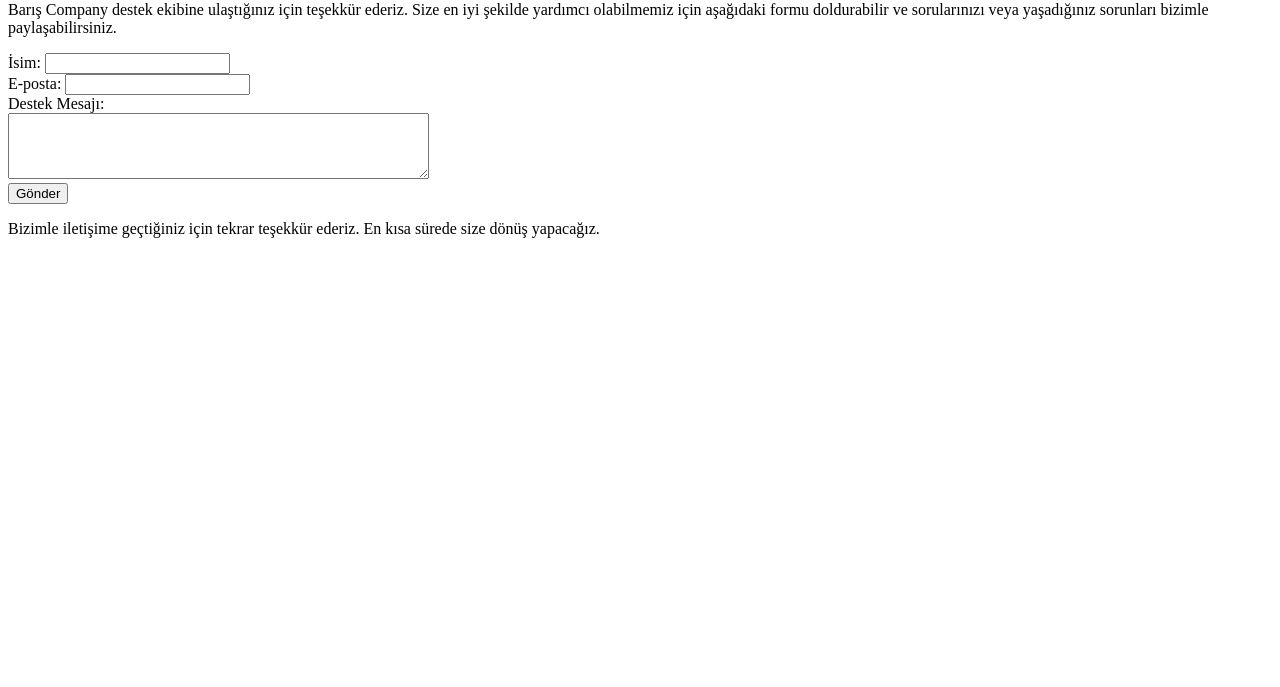
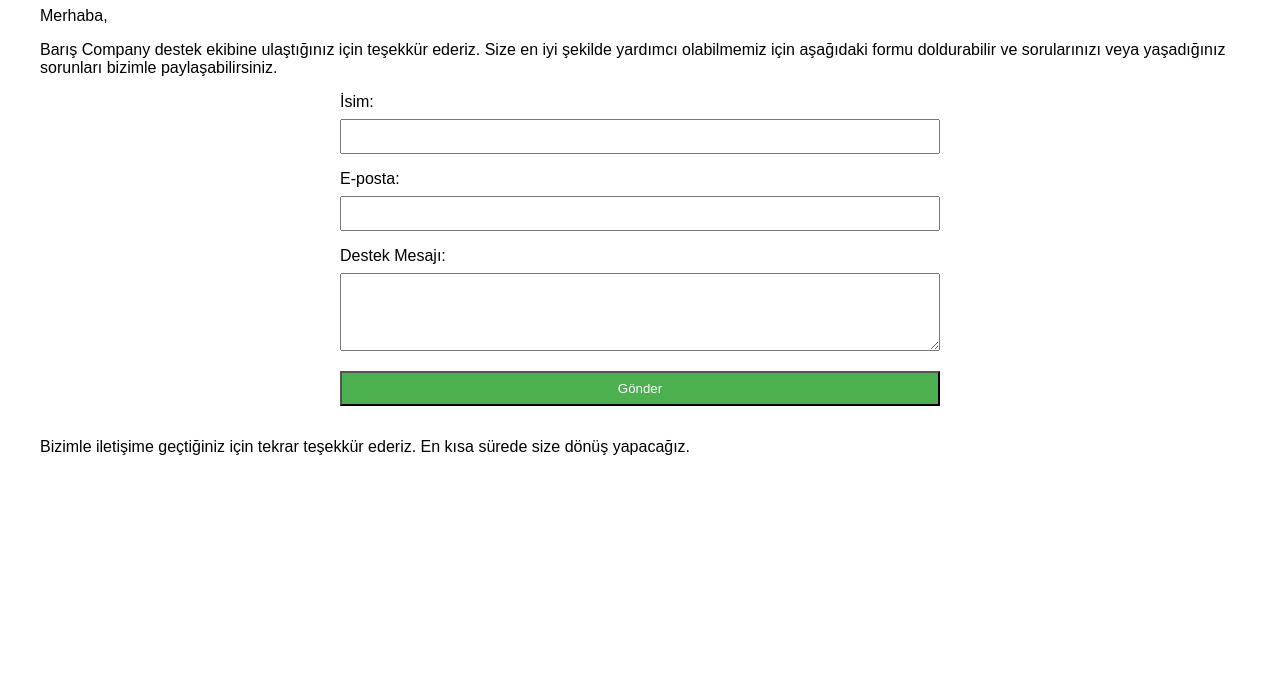
Before and after one commit to bariscompany/destek.github.io, a plain HTML site: page index.html in a window 1280 px wide. Shown: the part 113-800 px from the top of the page. Drawn offline with Linux system fonts and the light colour scheme.

Commit message:
Update index.html

```diff
--- a/index.html
+++ b/index.html
@@ -5,6 +5,44 @@
     <meta http-equiv="X-UA-Compatible" content="IE=edge">
     <meta name="viewport" content="width=device-width, initial-scale=1.0">
     <title>Barış Company Destek Formu</title>
+    <style>
+        body {
+            font-family: Arial, sans-serif;
+            margin: 20px;
+            padding: 20px;
+        }
+
+        h1 {
+            text-align: center;
+        }
+
+        form {
+            max-width: 600px;
+            margin: auto;
+        }
+
+        label {
+            display: block;
+            margin-bottom: 8px;
+        }
+
+        input, textarea {
+            width: 100%;
+            padding: 8px;
+            margin-bottom: 16px;
+            box-sizing: border-box;
+        }
+
+        input[type="submit"] {
+            background-color: #4CAF50;
+            color: white;
+            cursor: pointer;
+        }
+
+        input[type="submit"]:hover {
+            background-color: #45a049;
+        }
+    </style>
 </head>
 <body>
 
@@ -16,13 +54,13 @@
 
     <form action="destek_mesaji.php" method="post">
         <label for="isim">İsim:</label>
-        <input type="text" id="isim" name="isim" required><br>
+        <input type="text" id="isim" name="isim" required>
 
         <label for="email">E-posta:</label>
-        <input type="email" id="email" name="email" required><br>
+        <input type="email" id="email" name="email" required>
 
-        <label for="mesaj">Destek Mesajı:</label><br>
-        <textarea id="mesaj" name="mesaj" rows="4" cols="50" required></textarea><br>
+        <label for="mesaj">Destek Mesajı:</label>
+        <textarea id="mesaj" name="mesaj" rows="4" required></textarea>
 
         <input type="submit" value="Gönder">
     </form>
```
